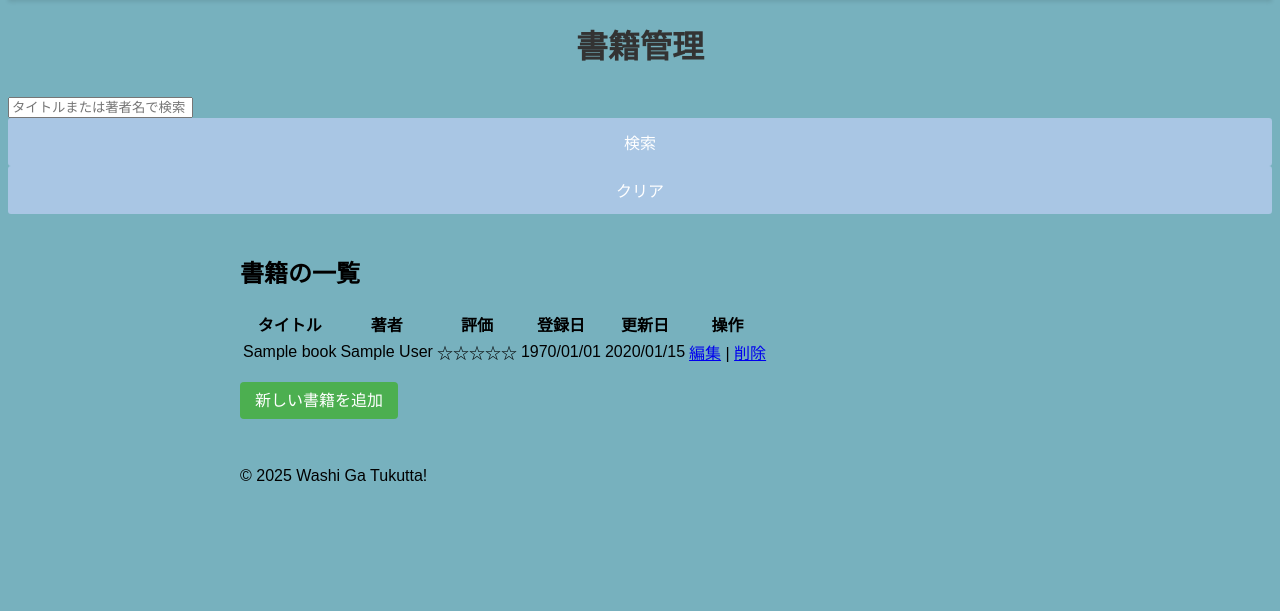
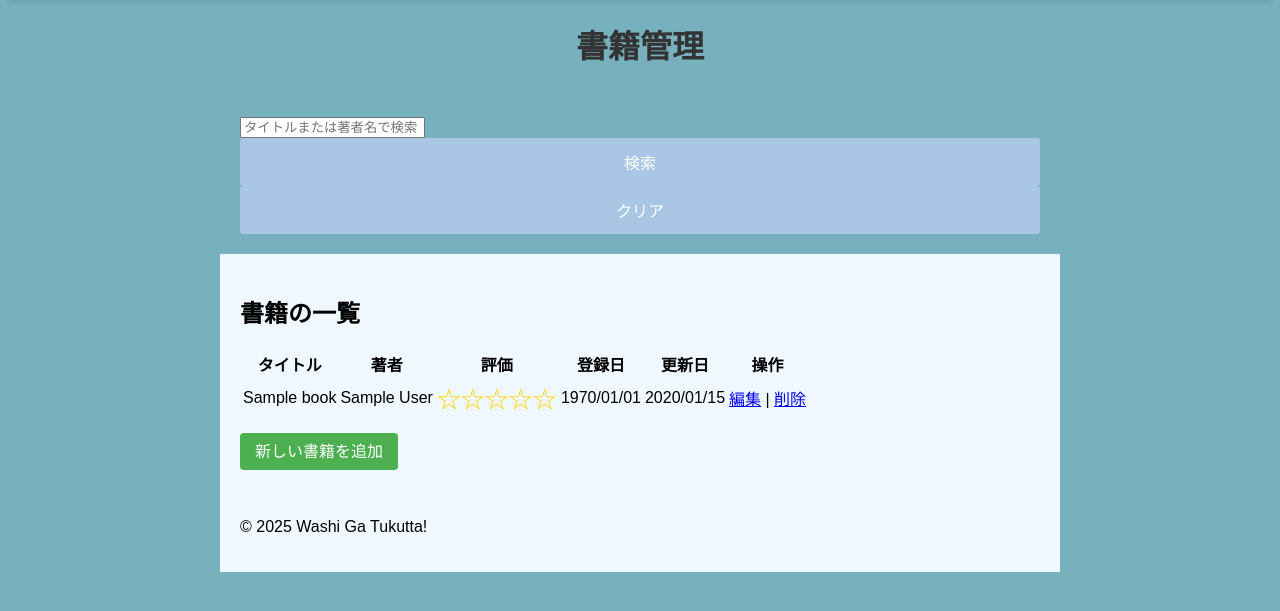
Before and after one commit to meemimee/ZousyoKanri, a PHP site: page /shoseki/pages/hon_top.php in a window 1280 px wide. Shown: the part 68-679 px from the top of the page. Run offline with PHP 8.4, Linux system fonts and the light colour scheme; the visitor is signed in with stand-in values (Sample User, id 1); tables that the repository leaves empty or names only in its code hold one stand-in row (values such as "Sample post"); data that the repository does not hold is empty.

Commit message:
top tokano tuika

```diff
--- a/shoseki/shoseki.css
+++ b/shoseki/shoseki.css
@@ -2,7 +2,15 @@
     max-width: 800px;
     margin: 0 auto;
     padding: 20px;
+    background-color: aliceblue;
 }
+
+.topcontiner {
+    max-width: 800px;
+    margin: 0 auto;
+    padding: 20px;
+}
+
 .form-group {
     margin-bottom: 20px;
 }
@@ -21,6 +29,8 @@
     display: flex;
     flex-direction: row-reverse;
     justify-content: flex-end;
+    color: gold;
+    font-size: 24px;
 }
 .star-rating input {
     display: none;
@@ -67,3 +77,13 @@
     background-color: #6c757d;
     color: white;
 }
+
+ .book-info {
+    background-color: #f8f9fa;
+    padding: 15px;
+    border-radius: 4px;
+    margin-bottom: 20px;
+}
+.book-info p {
+    margin: 5px 0;
+}
```
